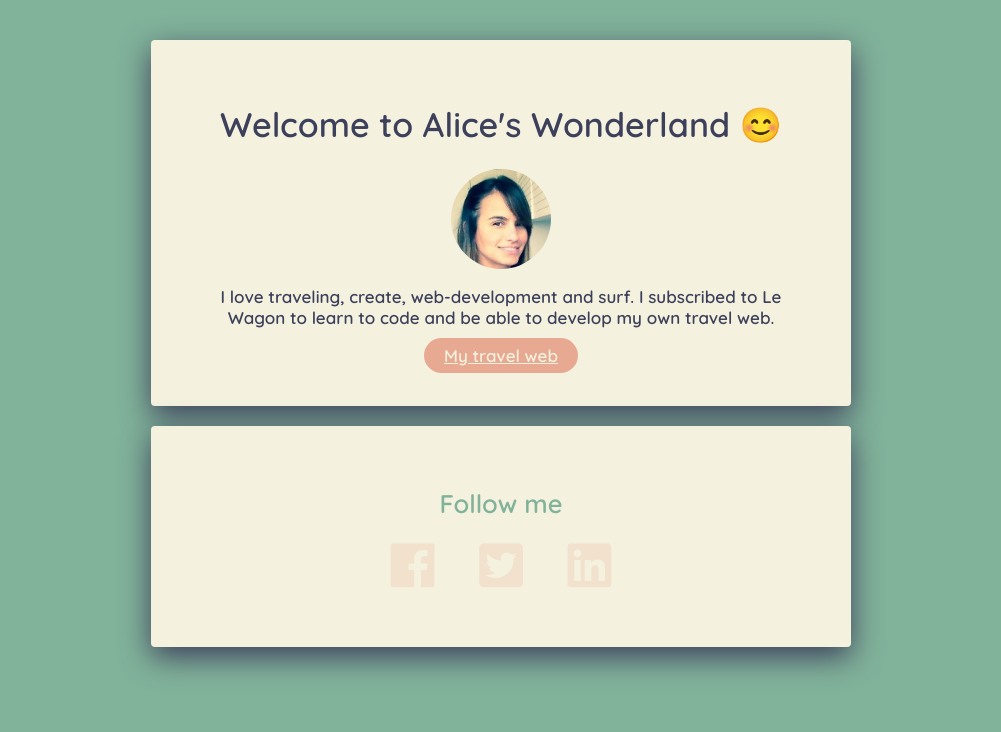
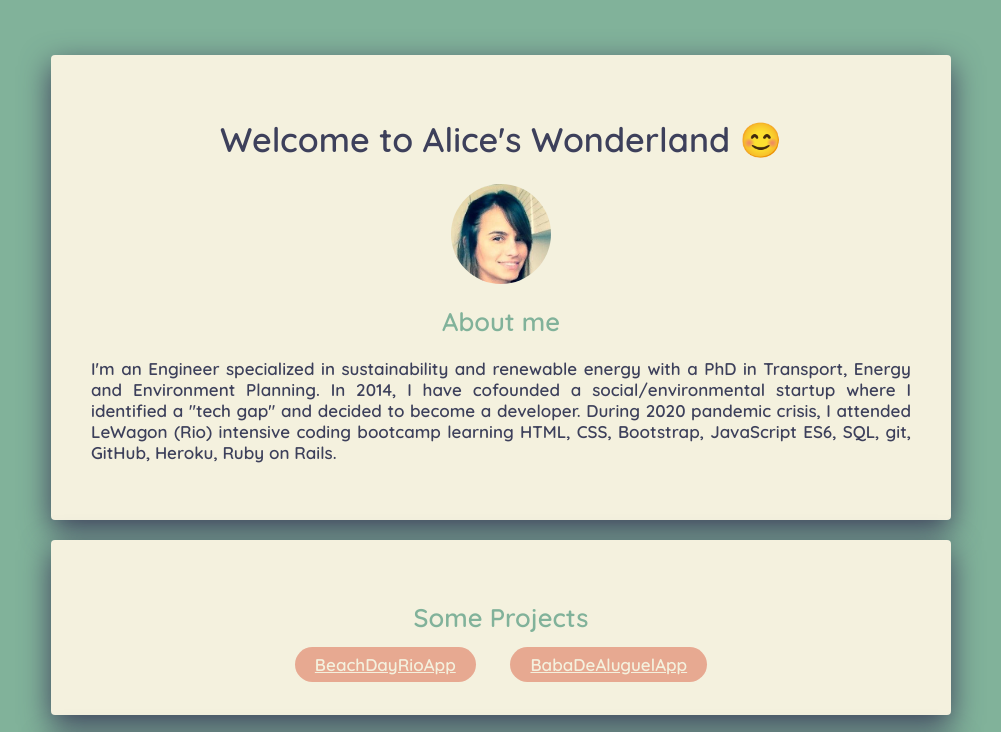
Before and after one commit to AliceRRC/profile, a plain HTML site: page index.html in a window 1280 px wide. Shown: the top 732 px of the page, without its empty margins (139-1140 px from the left). Drawn offline with Linux system fonts and the light colour scheme.

Commit message:
profile updated with about me and project links

```diff
--- a/index.html
+++ b/index.html
@@ -6,7 +6,7 @@
     <meta name="viewport" content="width=device-width, initial-scale=1">
     <link rel="stylesheet" href="https://use.fontawesome.com/releases/v5.6.3/css/all.css">
     <link href="https://fonts.googleapis.com/css2?family=Quicksand:wght@600&display=swap" rel="stylesheet">
-    <link rel="stylesheet" href="style.css">
+    <link rel="stylesheet" href="css/components/style.css">
   </head>
   <body>
     <div class="container">
@@ -16,9 +16,20 @@
 
         <img src="images/Alice.jpeg" class="img-circle" width="100px" alt="Profile pic">
 
-        <p>I love traveling, create, web-development and surf. I subscribed to Le Wagon to learn to code and be able to develop my own travel web. </p>
+        <h2>About me</h2>
 
-        <a href="#" class="btn-pink" class="buttom">My travel web</a>
+        <p>I'm an Engineer specialized in sustainability and renewable energy with a PhD in Transport, Energy and Environment Planning.
+        In 2014, I have cofounded a social/environmental startup where I identified a "tech gap" and decided to become a developer.
+        During 2020 pandemic crisis, I attended LeWagon (Rio) intensive coding bootcamp learning HTML, CSS, Bootstrap, JavaScript ES6, SQL, git, GitHub, Heroku, Ruby on Rails.</p>
+
+      </div>
+
+      <div class="card-white">
+        <h2>Some Projects</h2>
+        <div>
+          <a href="http://www.beachdayrio.com/" class="btn-pink" class="buttom">BeachDayRioApp</a>
+          <a href="https://babadealuguel.herokuapp.com/" class="btn-pink" class="buttom">BabaDeAluguelApp</a>
+        </div>
       </div>
 
       <div class="card-white">
--- a/style.css
+++ /dev/null
@@ -1,92 +0,0 @@
-body {
-  color: 3D405B;
-  background-color: 81B29A;
-  font-family: 'Quicksand', sans-serif;
-  font-size: 17px;
-}
-
-p {
-  text-align: center;
-}
-
-.buttom:hover {
-  opacity: 0.2;
-}
-
-h2 {
-  color: 81B29A;
-}
-
-.img-circle {
-  border-radius: 50%;
-    border-top-left-radius: 50%;
-    border-top-right-radius: 50%;
-    border-bottom-right-radius: 50%;
-    border-bottom-left-radius: 50%;
-}
-
-.container {
-    width: 700px;
-    margin: 40px auto;
-}
-
-.card-white {
-background-color: F4F1DE;
-    padding: 40px;
-    box-shadow: 0px 10px 30px;
-    border-radius: 4px;
-    margin: 20px 0px;
-    text-align: center;
-  }
-
-.btn-pink {
-  background-color: rgb(224, 122, 95, 0.6);
-    color: F4F1DE;
-    padding: 7px 20px;
-    border-radius: 50px;
-    margin: 20px 15px 20px;
-}
-
-.list-inline {
-    list-style: none;
-    padding-left: 0px;
-}
-
-.list-inline > li {
-  display: inline-block;
-  padding: 0px 20px;
-}
-
-
-ul {
-    display: block;
-    margin-block-start: 1em;
-    margin-block-end: 1em;
-    margin-inline-start: 0px;
-    margin-inline-end: 0px;
-    padding-inline-start: 40px;
-}
-
-.fab {
-    font-family: "Font Awesome 5 Brands";
-}
-
-.list-inline i {
-    font-size: 50px;
-    color: rgb(224, 122, 95, 0.13);
-}
-
-li {
-    text-align: -webkit-match-parent;
-}
-
-@media (max-width: 540px) {
-  .container {
-    width: 300px;
-  }
-
-  .list-inline i {
-    font-size: 30px;
-    color: rgb(224, 122, 95, 0.13);
-  }
-}
```
Also changed, not shown: bla.html (added, +3 -0 lines).
